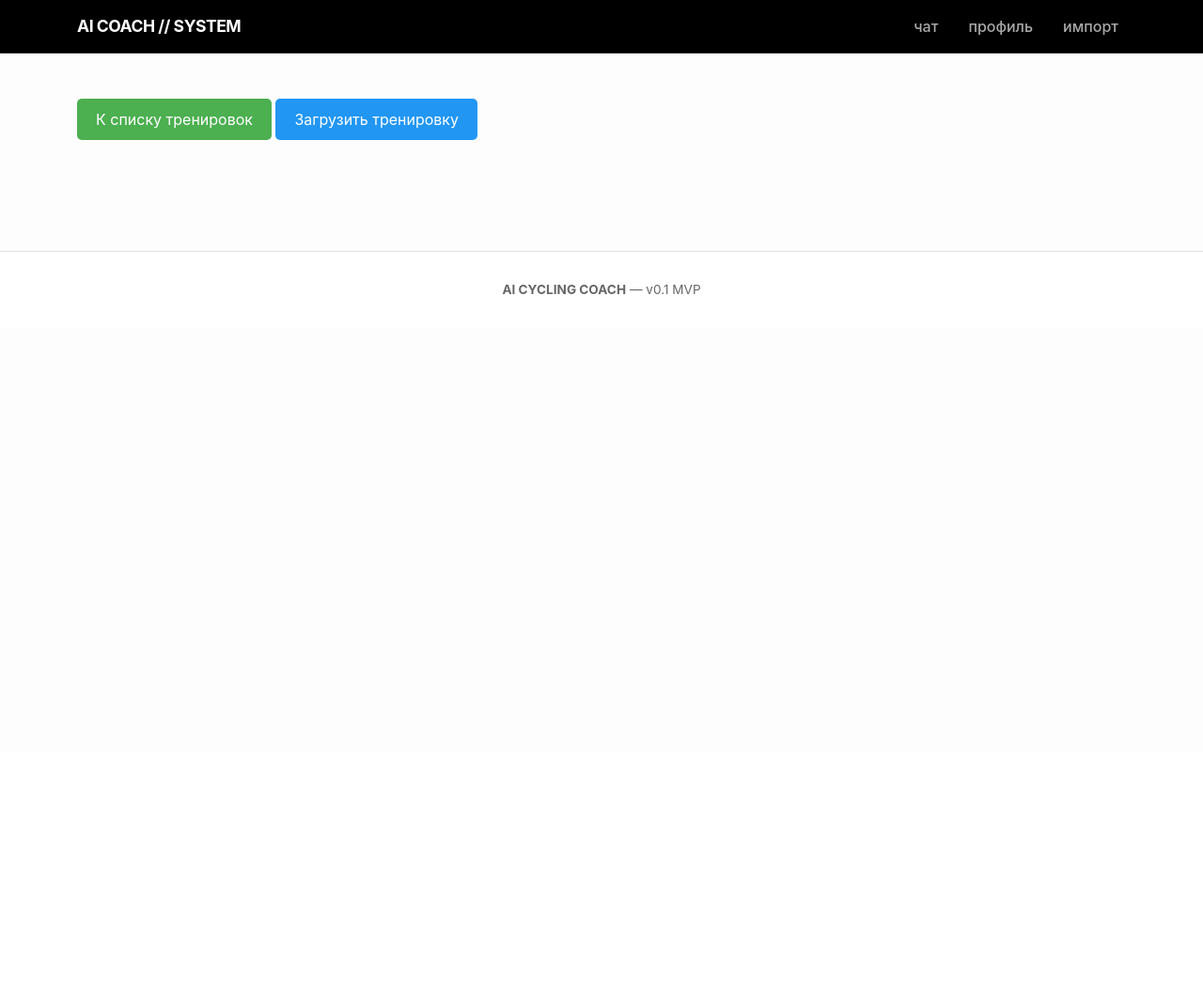
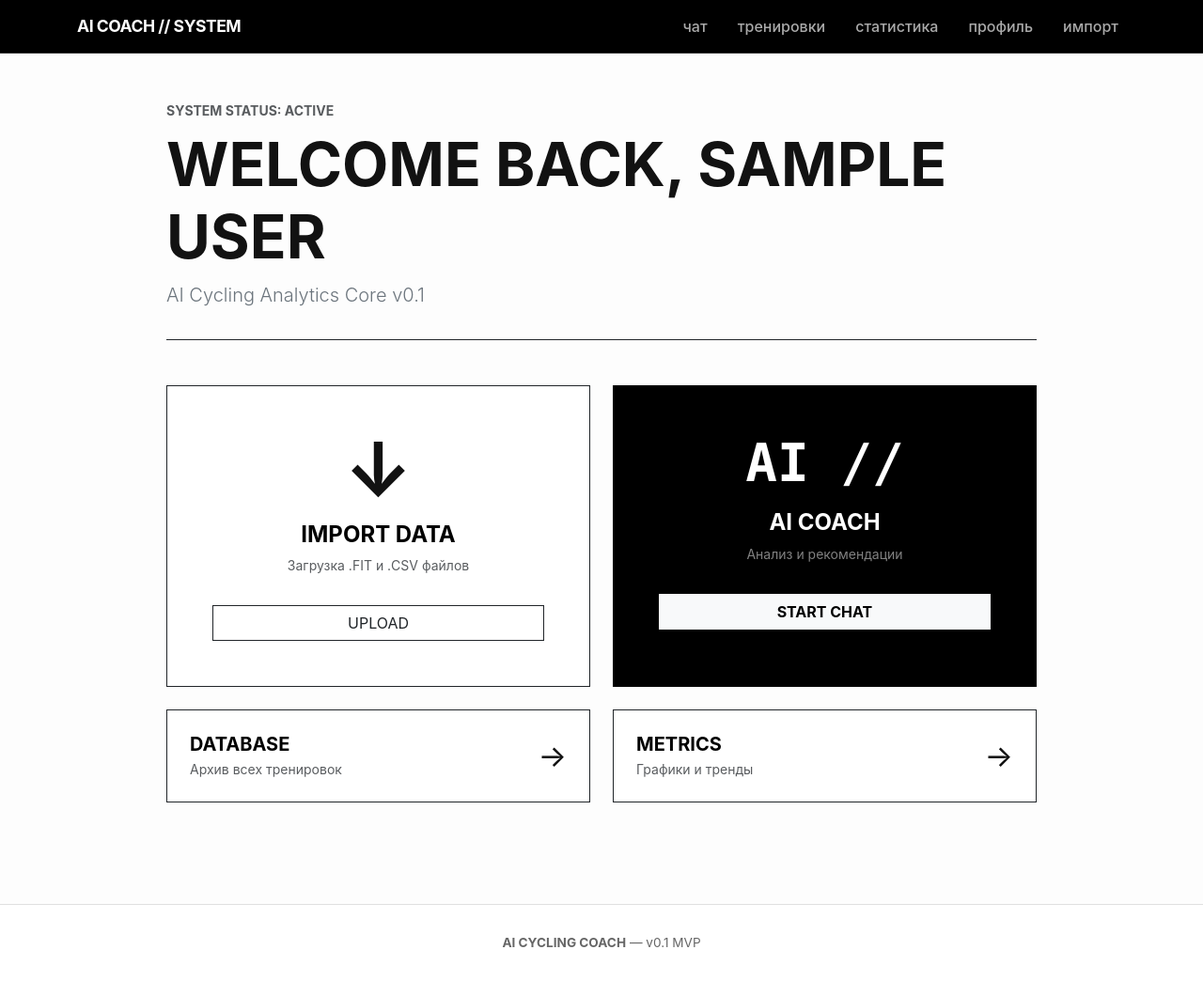
Before and after one commit to ripGoGa/mypet, a FastAPI app: page / in a window 1280 px wide. Shown: the whole page at 94% size. Before the commit the page ends 313 px from the top, so only its background shows below. Run offline with FastAPI, Linux system fonts and the light colour scheme; tables that the repository leaves empty hold one stand-in row (values such as "Sample post").

Commit message:
style(ui): overhaul dashboard and add workout list views
- UI/UX: Redesign Dashboard (`index.html`) to "Industrial Monochrome" style.
- UI/UX: Create `workouts.html` with a data table for viewing uploaded logs.
- UI/UX: Create `statistics.html` placeholder page.
- UI/UX: Update `imports.html` styling (strict cards, alerts).
- Nav: Update `base.html` menu with links to Workouts and Stats.
- Main: Add routes for `/workouts` and `/statistics`.
- Main: Update root route to fetch user name for the dashboard greeting.

```diff
--- a/app/main.py
+++ b/app/main.py
@@ -38,8 +38,11 @@ def ensure_data_store() -> None:
 
 
 @app.get('/', response_class=HTMLResponse)
-async def hello_root(request: Request):
-    return templates.TemplateResponse('index.html', {'request': request, 'user': 'Спортсмен'})
+async def hello_root(request: Request, session: Session = Depends(get_session)):
+    # Пытаемся узнать имя пользователя для приветствия
+    user = session.exec(select(UserProfile)).first()
+
+    return templates.TemplateResponse('index.html', {'request': request, 'user_profile': user})
 
 
 @app.get('/workouts', response_class=HTMLResponse)
--- a/app/templates/base.html
+++ b/app/templates/base.html
@@ -11,8 +11,8 @@
         /* Глобальные настройки */
         :root {
             --bs-font-sans-serif: -apple-system, BlinkMacSystemFont, "Segoe UI", Roboto, "Helvetica Neue", Arial, sans-serif;
-            --bs-body-bg: #fdfdfd; /* Почти белый, но не стерильный */
-            --bs-body-color: #121212; /* Почти черный для текста */
+            --bs-body-bg: #fdfdfd;
+            --bs-body-color: #121212;
         }
 
         body {
@@ -26,7 +26,7 @@
 
         /* Навигация */
         .navbar {
-            background-color: #000 !important; /* Глубокий черный */
+            background-color: #000 !important;
             border-bottom: 1px solid #333;
         }
         .navbar-brand {
@@ -38,16 +38,16 @@
         .nav-link {
             font-weight: 500;
             color: #aaa !important;
-            text-transform: lowercase; /* Модный прием в типографике */
+            text-transform: lowercase;
         }
         .nav-link:hover, .nav-link.active {
             color: #fff !important;
         }
 
-        /* Карточки - строгие, без теней, с рамкой */
+        /* Карточки */
         .card {
             border: 1px solid #e0e0e0;
-            border-radius: 0; /* Убираем скругления */
+            border-radius: 0;
             box-shadow: none !important;
             background-color: #fff;
         }
@@ -61,7 +61,7 @@
             padding-bottom: 1rem;
         }
 
-        /* Кнопки - черные или контурные */
+        /* Кнопки */
         .btn-primary {
             background-color: #000;
             border-color: #000;
@@ -80,6 +80,9 @@
         .btn-outline-primary:hover {
             background-color: #000;
             color: #fff;
+        }
+        .btn-dark {
+            border-radius: 0;
         }
 
         /* Поля ввода */
@@ -116,8 +119,15 @@
             </button>
 
             <div class="collapse navbar-collapse" id="navbarNav">
-                <ul class="navbar-nav ms-auto gap-3"> <li class="nav-item">
+                <ul class="navbar-nav ms-auto gap-3">
+                    <li class="nav-item">
                         <a class="nav-link" href="/coach">чат</a>
+                    </li>
+                    <li class="nav-item">
+                        <a class="nav-link" href="/workouts">тренировки</a>
+                    </li>
+                    <li class="nav-item">
+                        <a class="nav-link" href="/statistics">статистика</a>
                     </li>
                     <li class="nav-item">
                         <a class="nav-link" href="/profile">профиль</a>
--- a/app/templates/index.html
+++ b/app/templates/index.html
@@ -1,25 +1,101 @@
 {% extends "base.html" %}
-{% block title %} Это твой личный велотрекер{% endblock %}
+
+{% block title %}Панель управления{% endblock %}
+
 {% block content %}
-<a href="/workouts"
-   style="display: inline-block;
-          padding: 10px 20px;
-          margin-bottom: 10px;
-          background-color: #4CAF50;
-          color: white;
-          text-decoration: none;
-          border-radius: 5px;">
-   К списку тренировок
-</a>
+<div class="row justify-content-center">
+    <div class="col-lg-10">
 
-<a href="/imports"
-   style="display: inline-block;
-          padding: 10px 20px;
-          margin-bottom: 10px;
-          background-color: #2196F3;
-          color: white;
-          text-decoration: none;
-          border-radius: 5px;">
-   Загрузить тренировку
-</a>
+        <div class="mb-5 pb-3 border-bottom border-dark">
+            <small class="text-uppercase text-muted fw-bold ls-1">System Status: Active</small>
+            <h1 class="display-3 fw-bold text-uppercase mt-2">
+                {% if user_profile %}
+                    Welcome back, {{ user_profile.name }}
+                {% else %}
+                    Welcome, Athlete
+                {% endif %}
+            </h1>
+            <p class="text-secondary lead">
+                AI Cycling Analytics Core v0.1
+            </p>
+        </div>
+
+        {% if not user_profile %}
+            <div class="text-center py-5">
+                <h3 class="mb-4">Требуется инициализация профиля</h3>
+                <a href="/profile/create" class="btn btn-dark btn-lg rounded-0 px-5 py-3 text-uppercase fw-bold">
+                    Создать профиль
+                </a>
+            </div>
+        {% else %}
+            <div class="row g-4">
+
+                <div class="col-md-6">
+                    <a href="/imports" class="text-decoration-none">
+                        <div class="card h-100 border-dark hover-effect text-center p-5">
+                            <div class="display-1 fw-bold mb-3" style="line-height: 1;">&darr;</div>
+                            <h4 class="text-uppercase fw-bold text-black">Import Data</h4>
+                            <p class="text-muted small">Загрузка .FIT и .CSV файлов</p>
+                            <span class="btn btn-outline-dark rounded-0 mt-3 text-uppercase small">Upload</span>
+                        </div>
+                    </a>
+                </div>
+
+                <div class="col-md-6">
+                    <a href="/coach" class="text-decoration-none">
+                        <div class="card h-100 border-black bg-black text-white hover-effect-invert text-center p-5">
+                            <div class="display-4 fw-bold mb-3 font-monospace">AI //</div>
+                            <h4 class="text-uppercase fw-bold text-white">AI Coach</h4>
+                            <p class="text-white-50 small">Анализ и рекомендации</p>
+                            <span class="btn btn-light rounded-0 mt-3 text-uppercase small fw-bold">Start Chat</span>
+                        </div>
+                    </a>
+                </div>
+
+                <div class="col-md-6">
+                    <a href="/workouts" class="text-decoration-none">
+                        <div class="card h-100 border-dark hover-effect p-4 d-flex flex-row align-items-center justify-content-between">
+                            <div>
+                                <h5 class="text-uppercase fw-bold text-black mb-1">Database</h5>
+                                <p class="text-muted small mb-0">Архив всех тренировок</p>
+                            </div>
+                            <span class="fs-2">&rarr;</span>
+                        </div>
+                    </a>
+                </div>
+
+                <div class="col-md-6">
+                    <a href="/statistics" class="text-decoration-none">
+                        <div class="card h-100 border-dark hover-effect p-4 d-flex flex-row align-items-center justify-content-between">
+                            <div>
+                                <h5 class="text-uppercase fw-bold text-black mb-1">Metrics</h5>
+                                <p class="text-muted small mb-0">Графики и тренды</p>
+                            </div>
+                            <span class="fs-2">&rarr;</span>
+                        </div>
+                    </a>
+                </div>
+
+            </div>
+        {% endif %}
+
+    </div>
+</div>
+
+<style>
+    .hover-effect {
+        transition: all 0.2s ease;
+    }
+    .hover-effect:hover {
+        background-color: #f0f0f0;
+        transform: translateY(-2px);
+    }
+    .hover-effect-invert {
+        transition: all 0.2s ease;
+    }
+    .hover-effect-invert:hover {
+        background-color: #1a1a1a !important;
+        transform: translateY(-2px);
+    }
+</style>
 {% endblock %}
```
Also changed, not shown: app/templates/imports.html (+54 -19 lines).
